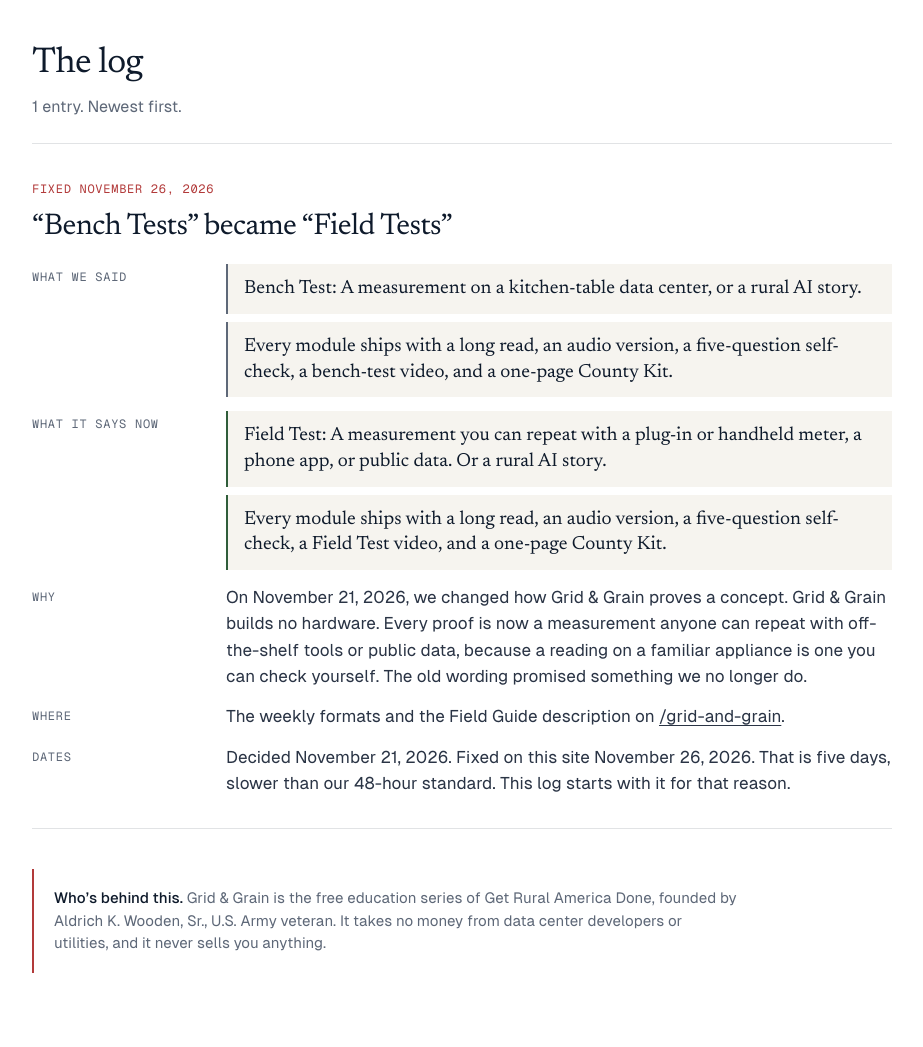
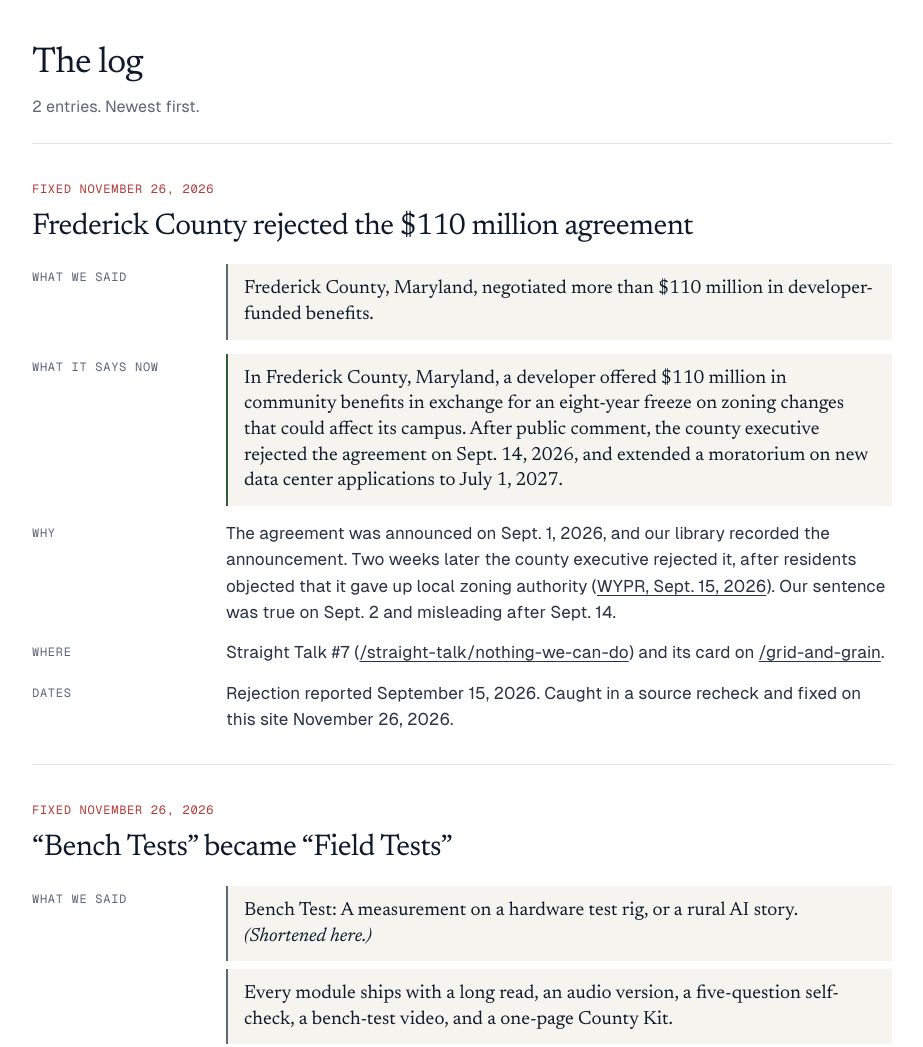
Before and after one commit to khaaliswooden-max/grad56, a plain HTML site: page corrections.html in a window 1280 px wide. Shown: the part 817-1864 px from the top of the page, without its empty margins (8-931 px from the left). Drawn offline with Linux system fonts and the light colour scheme; a script that the page names is missing.

Commit message:
HQ review: correct Frederick County on the hub, log it, and drop product wording from the corrections log
Co-Authored-By: Claude Opus 5.5 <noreply@anthropic.com>
Claude-Session: https://claude.ai/code/session_01RgbG5rebhMLzri7PWAXXrF

```diff
--- a/corrections.html
+++ b/corrections.html
@@ -66,9 +66,31 @@
       </div>
 
       <h2 class="hub-h">The log</h2>
-      <p class="hub-sub" style="margin-bottom:24px">1 entry. Newest first.</p>
+      <p class="hub-sub" style="margin-bottom:24px">2 entries. Newest first.</p>
 
       <ol class="clog" reversed>
+        <li id="2026-11-26-frederick">
+          <article>
+            <span class="clog__date">Fixed <time datetime="2026-11-26">November 26, 2026</time></span>
+            <h3 class="clog__t">Frederick County rejected the $110 million agreement</h3>
+            <dl>
+              <dt>What we said</dt>
+              <dd>
+                <blockquote>Frederick County, Maryland, negotiated more than $110 million in developer-funded benefits.</blockquote>
+              </dd>
+              <dt>What it says now</dt>
+              <dd>
+                <blockquote class="is-now">In Frederick County, Maryland, a developer offered $110 million in community benefits in exchange for an eight-year freeze on zoning changes that could affect its campus. After public comment, the county executive rejected the agreement on Sept. 14, 2026, and extended a moratorium on new data center applications to July 1, 2027.</blockquote>
+              </dd>
+              <dt>Why</dt>
+              <dd>The agreement was announced on Sept. 1, 2026, and our library recorded the announcement. Two weeks later the county executive rejected it, after residents objected that it gave up local zoning authority (<a href="https://www.wypr.org/wypr-news/2026-09-15/frederick-county-rejects-agreement-with-data-center-developer-amidst-public-outcry" target="_blank" rel="noopener">WYPR, Sept. 15, 2026</a>). Our sentence was true on Sept. 2 and misleading after Sept. 14.</dd>
+              <dt>Where</dt>
+              <dd>Straight Talk #7 (<a href="/straight-talk/nothing-we-can-do">/straight-talk/nothing-we-can-do</a>) and its card on <a href="/grid-and-grain">/grid-and-grain</a>.</dd>
+              <dt>Dates</dt>
+              <dd>Rejection reported September 15, 2026. Caught in a source recheck and fixed on this site November 26, 2026.</dd>
+            </dl>
+          </article>
+        </li>
         <li id="2026-11-26-field-tests">
           <article>
             <span class="clog__date">Fixed <time datetime="2026-11-26">November 26, 2026</time></span>
@@ -76,7 +98,7 @@
             <dl>
               <dt>What we said</dt>
               <dd>
-                <blockquote>Bench Test: A measurement on a kitchen-table data center, or a rural AI story.</blockquote>
+                <blockquote>Bench Test: A measurement on a hardware test rig, or a rural AI story. <i>(Shortened here.)</i></blockquote>
                 <blockquote>Every module ships with a long read, an audio version, a five-question self-check, a bench-test video, and a one-page County Kit.</blockquote>
               </dd>
               <dt>What it says now</dt>
```
Also changed, not shown: grid-and-grain.html (+1 -1 lines).
